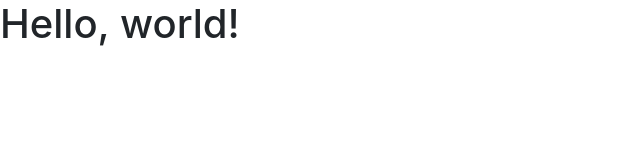
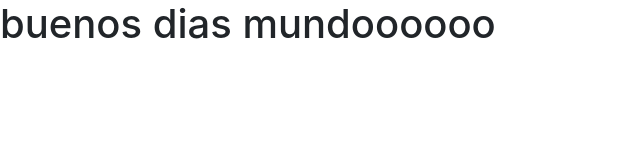
Before and after one commit to jcesarrn/mipagina_github.io, a plain HTML site: page index.html in a window 1280 px wide. Shown: the whole page, without its empty margins (0-640 px from the left). Drawn offline with nearby package versions, Linux system fonts and the light colour scheme.

Commit message:
actualizacion de index

```diff
--- a/index.html
+++ b/index.html
@@ -8,10 +8,10 @@
     <!-- Bootstrap CSS -->
     <link rel="stylesheet" href="https://cdn.jsdelivr.net/npm/bootstrap@4.6.2/dist/css/bootstrap.min.css" integrity="sha384-xOolHFLEh07PJGoPkLv1IbcEPTNtaed2xpHsD9ESMhqIYd0nLMwNLD69Npy4HI+N" crossorigin="anonymous">
 
-    <title>Hello, world!</title>
+    <title>Mi primera pagina en Github</title>
   </head>
   <body>
-    <h1>Hello, world!</h1>
+    <h1>buenos dias mundoooooo</h1>
 
     <!-- Optional JavaScript; choose one of the two! -->
 
```
